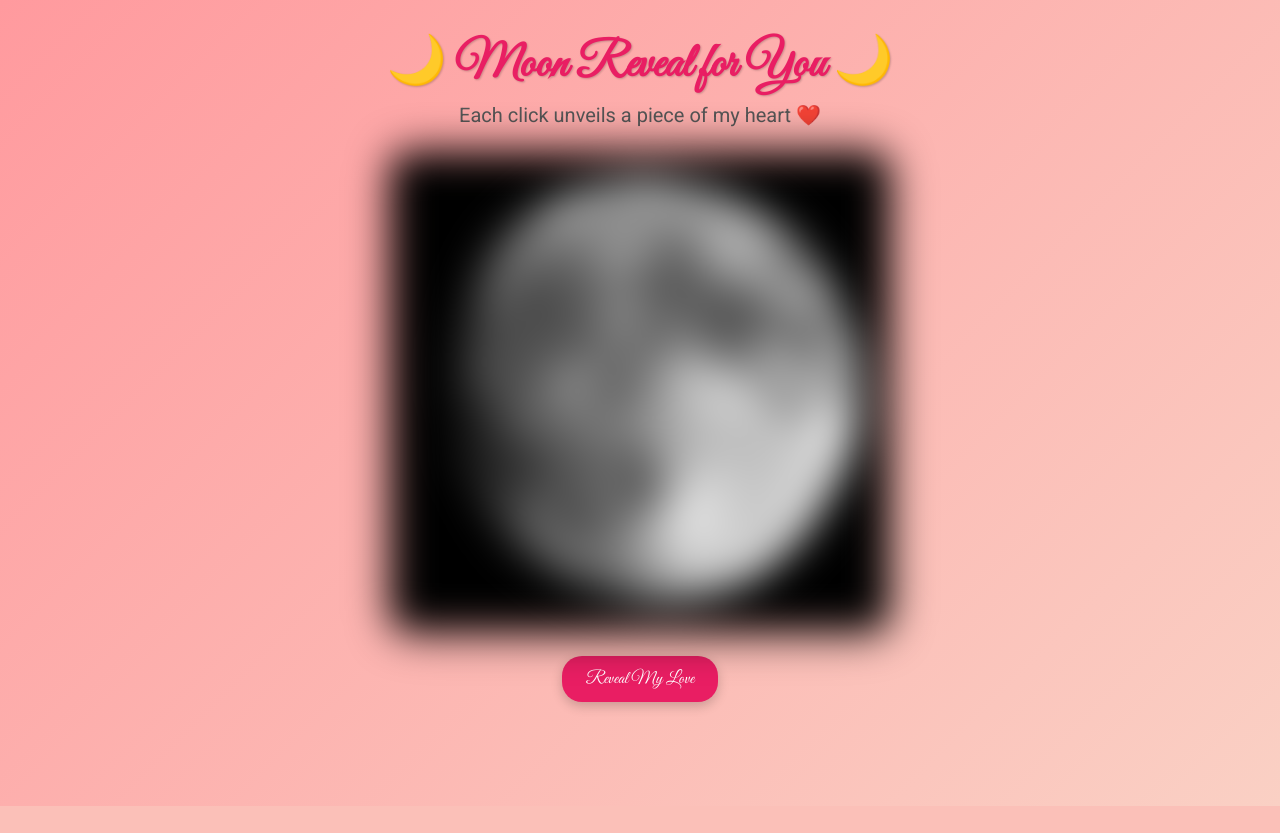
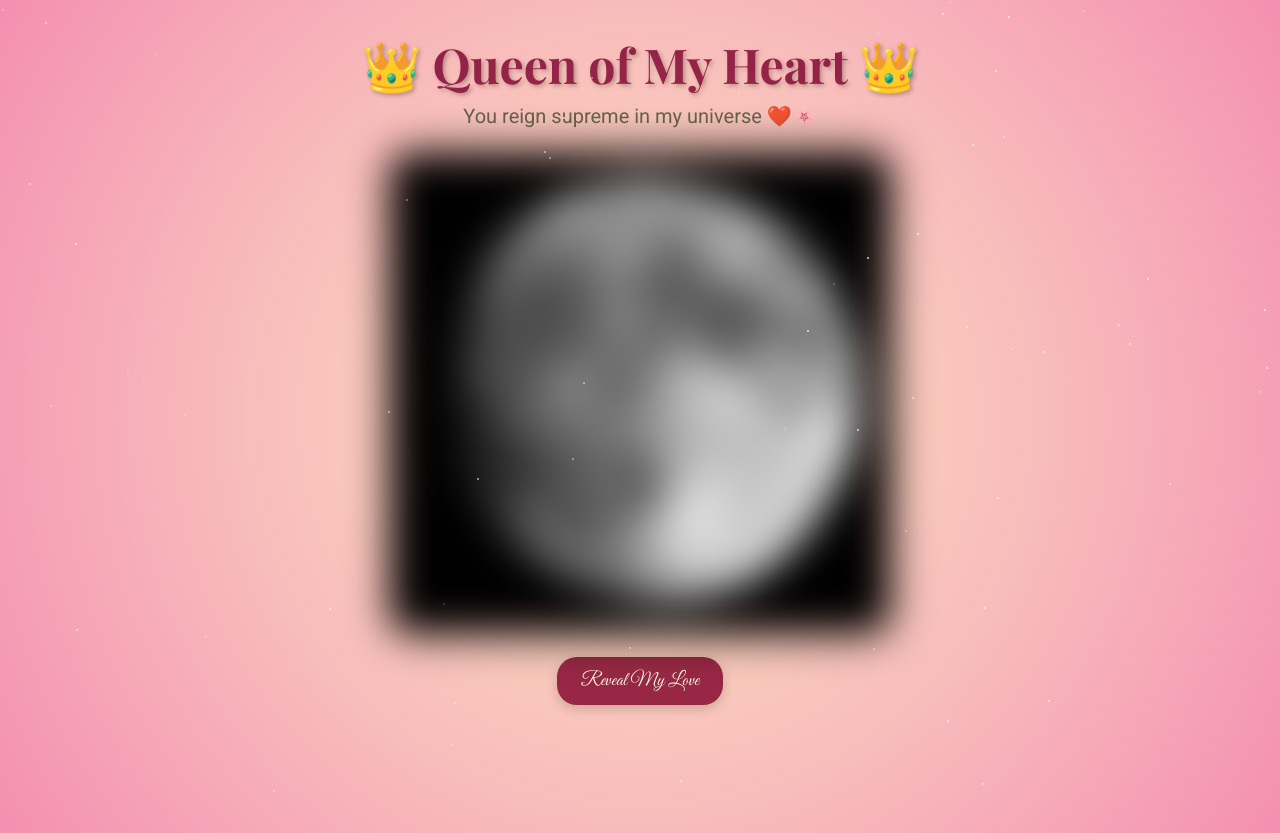
Before and after one commit to danigit0001/special, a Flask app: page / in a window 1280 px wide. Before the commit the page ends 806 px from the top, so only its background shows below. Run offline with Flask 2, Linux system fonts and the light colour scheme.

Commit message:
Initial commit

```diff
--- a/templates/index.html
+++ b/templates/index.html
@@ -5,162 +5,113 @@
   <meta name="viewport" content="width=device-width, initial-scale=1.0">
   <title>Moon Reveal</title>
   <!-- Google Fonts -->
-  <link href="https://fonts.googleapis.com/css2?family=Great+Vibes&family=Roboto:wght@300;400&display=swap" rel="stylesheet">
+  <link href="https://fonts.googleapis.com/css2?family=Great+Vibes&family=Playfair+Display:wght@700&family=Roboto:wght@300;400&display=swap" rel="stylesheet">
   <style>
     /* Reset & box-sizing */
-    *, *::before, *::after {
-      box-sizing: border-box;
-      margin: 0;
-      padding: 0;
-    }
+    *, *::before, *::after { box-sizing: border-box; margin:0; padding:0; }
     body {
-      width: 100%;
-      background: linear-gradient(135deg, #ff9a9e 0%, #fad0c4 100%);
+      background: radial-gradient(circle at center, #fce4ec, #f8bbd0, #f48fb1);
       display: flex;
       flex-direction: column;
       align-items: center;
       font-family: 'Roboto', sans-serif;
       padding: 2rem 1rem;
+      position: relative;
+      min-height: 100vh;
       overflow-x: hidden;
     }
+    /* Golden vignette */
+    body::before {
+      content: '';
+      position: absolute;
+      top:0; left:0; width:100%; height:100%;
+      background: radial-gradient(circle, rgba(255,215,0,0.2), transparent);
+      pointer-events: none;
+    }
+    /* Twinkling stars */
+    .star { position: absolute; width:2px; height:2px; background:white; border-radius:50%; opacity:0.8; animation:twinkle 2s infinite ease-in-out; }
+    @keyframes twinkle { 0%,100%{opacity:0.2;}50%{opacity:0.8;} }
     h1 {
-      font-family: 'Great Vibes', cursive;
-      font-size: 3rem;
-      color: #e91e63;
-      text-align: center;
-      margin-bottom: 0.5rem;
-      text-shadow: 1px 1px 2px rgba(0,0,0,0.2);
+      font-family:'Playfair Display',serif; font-size:3rem; color:#880e4f;
+      text-shadow:2px 2px 4px rgba(0,0,0,0.3); margin-bottom:0.5rem;
     }
     .subtitle {
-      font-size: 1.25rem;
-      color: #555;
-      margin-bottom: 1.5rem;
-      text-align: center;
+      font-size:1.25rem; color:#555; margin-bottom:1.5rem; text-align:center;
     }
-    .container {
-      width: 90%;
-      max-width: 500px;
-      margin-bottom: 1.5rem;
-      text-align: center;
-      position: relative;
+    .container { width:90%; max-width:500px; margin-bottom:1.5rem; text-align:center; position:relative; }
+    #moon, #gf {
+      width:100%; border-radius:20px; box-shadow:0 6px 20px rgba(0,0,0,0.2);
+      transition:filter 0.5s, transform 0.5s, opacity 0.8s; display:block; margin:0 auto;
     }
-    #moon, #gf {
-      width: 100%;
-      height: auto;
-      border-radius: 20px;
-      box-shadow: 0 6px 20px rgba(0,0,0,0.2);
-      transition: filter 0.5s, transform 0.5s, opacity 0.8s;
-      display: block;
+    #moon:hover { transform:scale(1.02); }
+    #gf { display:none; opacity:0; margin-top:1rem; }
+    button {
+      margin-bottom:1rem; padding:0.75rem 1.5rem;
+      font-size:1.2rem; font-family:'Great Vibes',cursive;
+      background:#880e4f; color:#fff; border:none; border-radius:20px;
+      cursor:pointer; box-shadow:0 4px 12px rgba(0,0,0,0.2);
+      transition:background 0.3s, transform 0.2s;
     }
-    #moon:hover {
-      transform: scale(1.02);
+    button:hover { background:#6a1b4d; transform:translateY(-2px); }
+    button:disabled { background:#aaa; cursor:default; transform:none; }
+    .message {
+      font-family:'Great Vibes',cursive; font-size:2rem; color:#6a1b4d;
+      margin-top:1rem; opacity:0; text-align:center; min-height:2em;
     }
-    /* Show gf in normal flow, no absolute positioning */
-    #gf {
-      display: none;
-      opacity: 0;
-      margin-top: 1rem;
+    /* Typewriter effect */
+    .typewriter { overflow:hidden; border-right:.15em solid #6a1b4d; white-space:nowrap;
+      animation:typing 3s steps(30,end), blink .75s step-end infinite; }
+    @keyframes typing { from{width:0;} to{width:100%;} }
+    @keyframes blink { 50%{border-color:transparent;} }
+    /* Float animations */
+    .icons { position:absolute; top:0; left:0; width:100%; height:100%; pointer-events:none; overflow:hidden; }
+    .icon {
+      position:absolute; font-size:1.5rem; animation:float 3s ease-out forwards;
     }
-    .message {
-      font-family: 'Great Vibes', cursive;
-      font-size: 2rem;
-      color: #d81b60;
-      margin-top: 1rem;
-      opacity: 0;
-      transition: opacity 1s ease-in;
-      text-shadow: 1px 1px 2px rgba(0,0,0,0.2);
-      text-align: center;
+    .heart { color:rgba(255,82,147,0.8); }
+    .flower { color:rgba(255,180,220,0.9); }
+    .crown, .scepter { color:rgba(255,215,0,0.9); }
+    @keyframes float { 0%{transform:translateY(0) scale(1); opacity:1;} 100%{transform:translateY(-150px) scale(1.5); opacity:0;} }
+    /* Confetti petals & gold */
+    .confetti, .gold {
+      position:absolute; width:6px; height:6px; opacity:0.9; animation:fall 3s ease-in forwards;
     }
-    button {
-      margin-bottom: 1rem;
-      padding: 0.75rem 1.5rem;
-      font-size: 1.1rem;
-      font-family: 'Great Vibes', cursive;
-      background: #e91e63;
-      color: #fff;
-      border: none;
-      border-radius: 20px;
-      cursor: pointer;
-      box-shadow: 0 4px 12px rgba(0,0,0,0.2);
-      transition: background 0.3s, transform 0.2s;
-    }
-    button:hover {
-      background: #c2185b;
-      transform: translateY(-2px);
-    }
-    button:disabled {
-      background: #aaa;
-      cursor: default;
-      transform: none;
-    }
-    /* Floating hearts */
-    .hearts {
-      position: absolute;
-      top: 0;
-      left: 0;
-      width: 100%;
-      height: 100%;
-      pointer-events: none;
-      overflow: hidden;
-    }
-    .heart {
-      position: absolute;
-      font-size: 1.5rem;
-      color: rgba(255, 82, 147, 0.8);
-      animation: float 3s ease-out forwards;
-    }
-    @keyframes float {
-      0% { transform: translateY(0) scale(1); opacity: 1; }
-      100% { transform: translateY(-150px) scale(1.5); opacity: 0; }
-    }
+    .confetti { background:#ffe; }
+    .gold { background:gold; }
+    @keyframes fall { 0%{top:0%; opacity:1;} 100%{top:100%; opacity:0;} }
   </style>
 </head>
 <body>
-  <h1>🌙 Moon Reveal for You 🌙</h1>
-  <div class="subtitle">Each click unveils a piece of my heart ❤️</div>
+  <div id="stars"></div>
+  <h1>👑 Queen of My Heart 👑</h1>
+  <div class="subtitle">You reign supreme in my universe ❤️🌸</div>
   <div class="container">
-    <img id="moon" src="{{ url_for('static', filename='images/moon.jpeg') }}" alt="Moon" style="filter: blur(20px);">
-    <img id="gf" src="{{ url_for('static', filename='images/gf.jpeg') }}" alt="My Love">
-    <div class="hearts" id="hearts"></div>
+    <img id="moon" src="{{ url_for('static', filename='images/moon.jpeg') }}" alt="Moon" style="filter:blur(20px);">
+    <img id="gf" src="{{ url_for('static', filename='images/gf.jpeg') }}" alt="My Queen">
+    <div class="icons" id="icons"></div>
   </div>
   <button id="clear-btn">Reveal My Love</button>
-  <div class="message" id="message">You light up my life, always.</div>
-
+  <div class="message typewriter" id="message"></div>
   <script>
-    let blurLevel = 20;
-    const moonImg = document.getElementById('moon');
-    const gfImg   = document.getElementById('gf');
-    const btn     = document.getElementById('clear-btn');
-    const message = document.getElementById('message');
-    const heartsContainer = document.getElementById('hearts');
-
-    function createHeart() {
-      const heart = document.createElement('div');
-      heart.classList.add('heart');
-      heart.textContent = '❤️';
-      heart.style.left = Math.random() * 100 + '%';
-      heartsContainer.appendChild(heart);
-      setTimeout(() => heart.remove(), 3000);
-    }
-
-    btn.addEventListener('click', () => {
-      if (blurLevel > 0) {
-        blurLevel = Math.max(0, blurLevel - 4);
-        moonImg.style.filter = `blur(${blurLevel}px)`;
-        for (let i = 0; i < 8; i++) createHeart();
+    // Stars
+    for(let i=0;i<60;i++){let s=document.createElement('div');s.className='star';s.style.top=Math.random()*100+'%';s.style.left=Math.random()*100+'%';s.style.animationDelay=Math.random()*2+'s';document.body.appendChild(s);}
+    const moon=document.getElementById('moon'), gf=document.getElementById('gf'), btn=document.getElementById('clear-btn');
+    const message=document.getElementById('message'), icons=document.getElementById('icons');
+    function createIcon(type){let e=document.createElement('div');e.className=`icon ${type}`;switch(type){case'heart':e.textContent='❤️';break;case'flower':e.textContent='🌸';break;case'crown':e.textContent='👑';break;case'scepter':e.textContent='🗡️';break;}e.style.left=Math.random()*100+'%';icons.appendChild(e);setTimeout(()=>e.remove(),3000);}
+    let blur=20;
+    btn.addEventListener('click',()=>{
+      if(blur>0){blur=Math.max(0,blur-4);moon.style.filter=`blur(${blur}px)`;
+        for(let i=0;i<12;i++){createIcon('heart'); createIcon('flower'); createIcon('crown');}
       } else {
-        // Hide moon, show gf beneath
-        moonImg.style.opacity = 0;
-        setTimeout(() => {
-          moonImg.style.display = 'none';
-          gfImg.style.display = 'block';
-          setTimeout(() => { gfImg.style.opacity = 1; }, 50);
-        }, 500);
-        btn.disabled = true;
-        btn.textContent = "Always & Forever";
-        message.style.opacity = 1;
-        const rain = setInterval(createHeart, 200);
-        setTimeout(() => clearInterval(rain), 5000);
+        moon.style.opacity=0;setTimeout(()=>{moon.style.display='none';gf.style.display='block';setTimeout(()=>gf.style.opacity=1,50);},500);
+        btn.disabled=true; btn.textContent="Always & Forever";
+        // message
+        const text="My Queen, you reign over my heart forever.";
+        let idx=0; message.textContent=''; message.style.opacity=1;
+        (function type(){ if(idx<text.length){message.textContent+=text[idx++]; setTimeout(type,80);} })();
+        // grand finale
+        const finale=setInterval(()=>{createIcon('heart'); createIcon('flower'); createIcon('crown'); createIcon('scepter');let g=document.createElement('div');g.className='gold';g.style.left=Math.random()*100+'%';document.body.appendChild(g);setTimeout(()=>g.remove(),3000);},200);
+        setTimeout(()=>clearInterval(finale),5000);
       }
     });
   </script>
```
